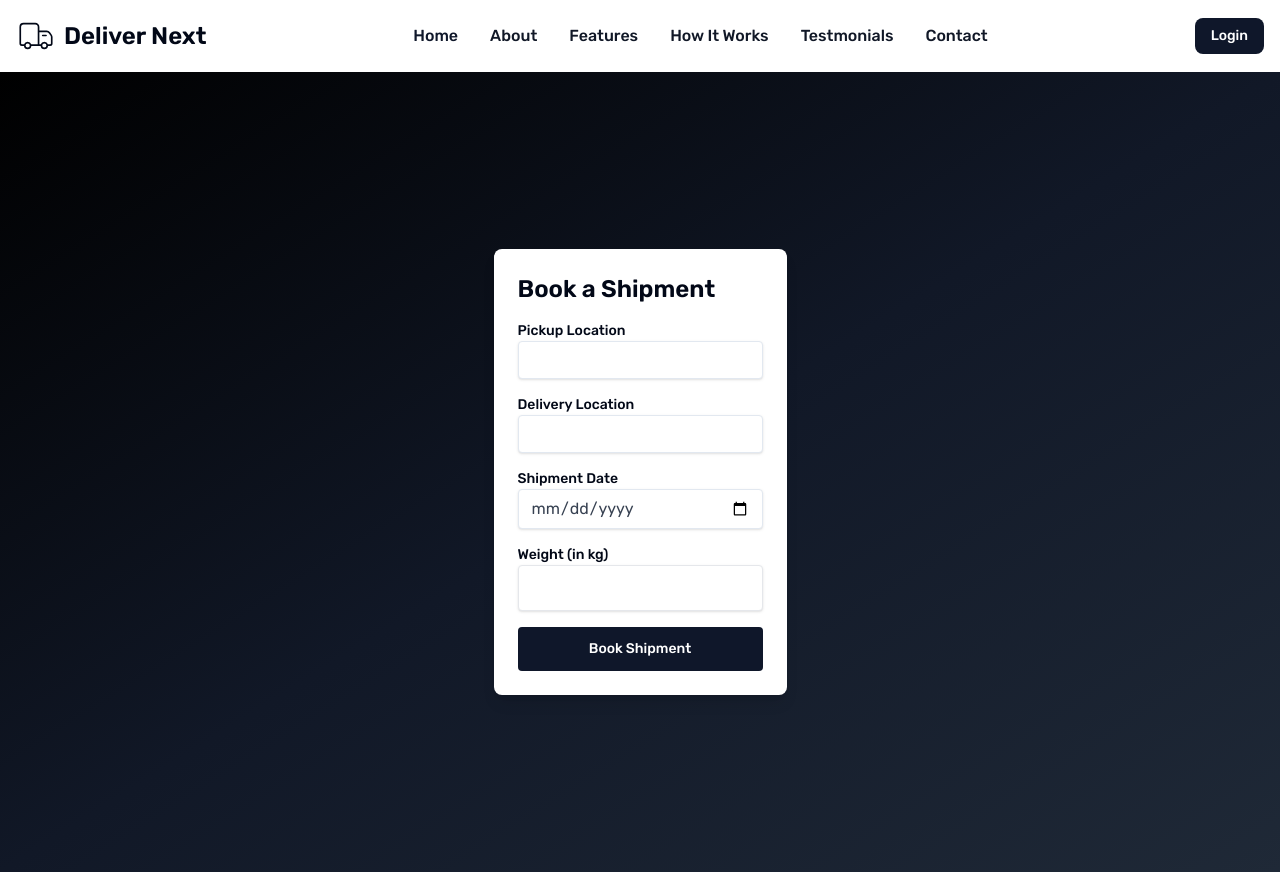
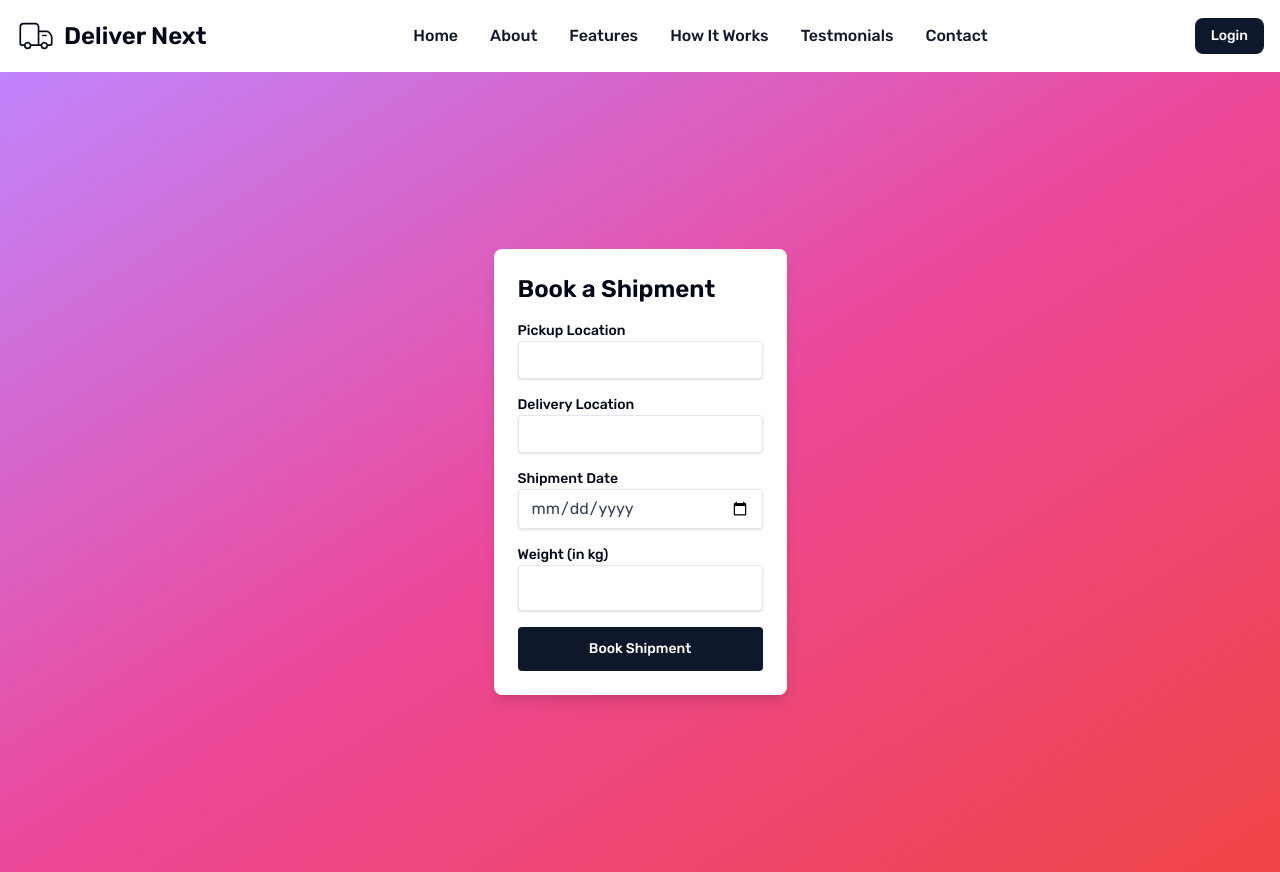
Before and after one commit to mutebinuhu/delivernext, a Next.js app: page /book in a window 1280 px wide. Built offline with nearby package versions, Linux system fonts and the light colour scheme.

Commit message:
chore: few changes

```diff
--- a/app/book/page.js
+++ b/app/book/page.js
@@ -3,7 +3,7 @@ import ShipmentBooking from '../components/ShipmentBooking';
 
 const Page = () => {
     return (
-        <div className='bg-gradient-to-br from-black via-gray-900 to-gray-800 min-h-screen flex items-center justify-center'>
+        <div className='bg-gradient-to-br w-full from-purple-400 via-pink-500 to-red-500 min-h-screen flex items-center justify-center'>
             <ShipmentBooking/>
         </div>
     );
```
